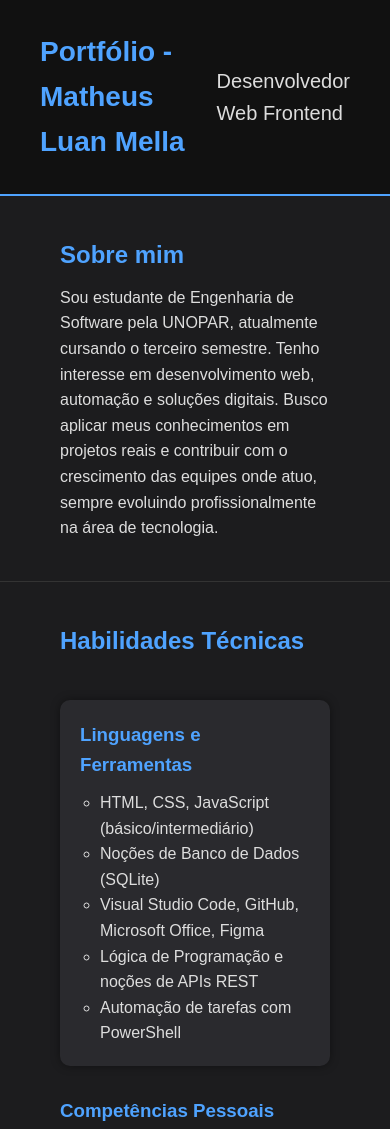
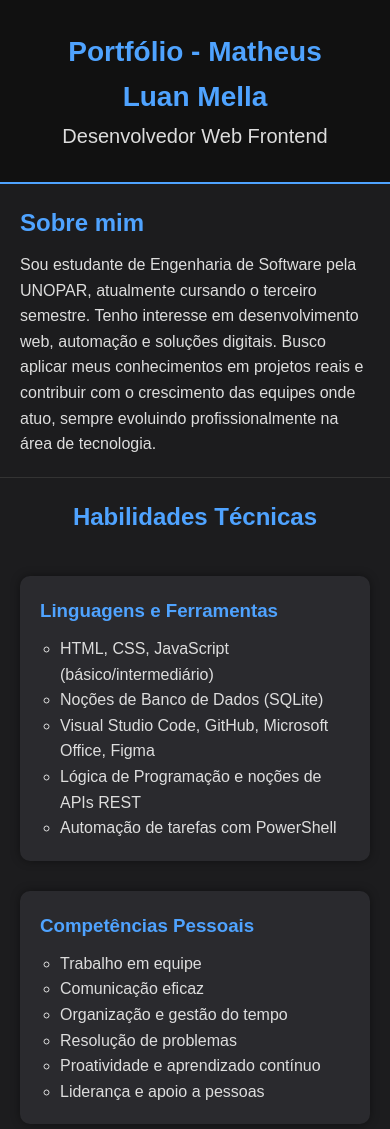
Before and after one commit to matheuslmlm/Portfolio, a plain HTML site: page index.html in a window 390 px wide. Shown: the top 1129 px of the page. Drawn offline with Linux system fonts and the light colour scheme.

Commit message:
Refactor header styles and clean up CSS
Updated header background color and removed redundant CSS reset styles.

```diff
--- a/style.css
+++ b/style.css
@@ -1,4 +1,3 @@
-/* Reset geral */
 * {
   margin: 0;
   padding: 0;
@@ -15,7 +14,7 @@ body {
 
 /* Cabeçalho */
 header {
-  background-color: #292a2d;
+  background-color: #111;
   padding: 30px 40px;
   display: flex;
   justify-content: space-between;
@@ -55,7 +54,7 @@ p, li {
   flex-wrap: wrap;
 }
 
-.linguagens, .tecnologias {
+.linguagens, .competencias {
   background-color: #2a2a2e;
   padding: 20px;
   border-radius: 10px;
@@ -113,32 +112,23 @@ a:hover {
   text-decoration: underline;
 }
 
-/* Botão "voltar ao topo" */
-.btn-topo {
-  position: fixed;
-  bottom: 20px;
-  right: 20px;
-  background-color: #4fa3ff;
-  color: #fff;
-  padding: 10px 15px;
-  border: none;
-  border-radius: 8px;
-  cursor: pointer;
-  font-size: 16px;
-  box-shadow: 0 4px 12px rgba(0,0,0,0.3);
-  transition: background-color 0.3s ease, transform 0.2s ease;
-  z-index: 1000;
-  display: none;
+/* Responsividade */
+@media (max-width: 768px) {
+  header {
+    flex-direction: column;
+    text-align: center;
+  }
+
+  .habilidades, .projetos {
+    flex-direction: column;
+    align-items: center;
+  }
+
+  section, footer {
+    padding: 20px;
+  }
+
+  .linguagens, .competencias {
+    width: 100%;
+  }
 }
-
-.btn-topo:hover {
-  background-color: #1e90ff;
-  transform: scale(1.05);
-}
-header {
-  background-color: #111;
-  padding: 30px 40px;
-  display: flex;
-  justify-content: space-between;
-  align-items: center;
-}
```
